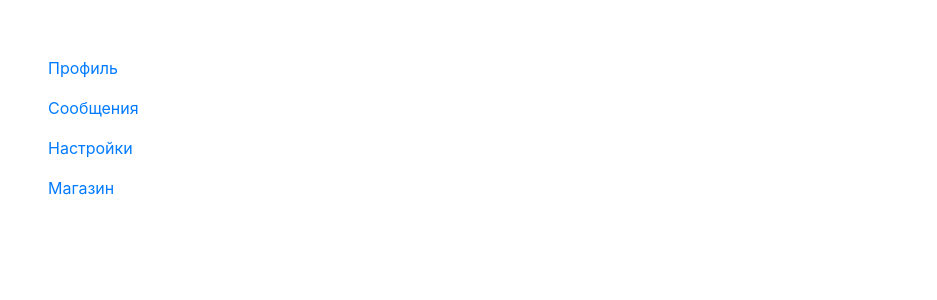
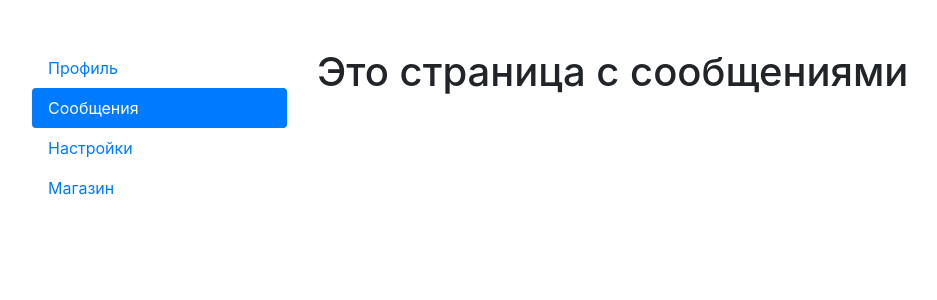
Before and after one commit to MartynovaM86/0970app, a React (Create React App) app: page /messages in a window 1280 px wide. Shown: the top 300 px of the page, without its empty margins (53-990 px from the left). Built offline with nearby package versions, Linux system fonts and the light colour scheme.

Commit message:
add components

```diff
--- a/src/App.jsx
+++ b/src/App.jsx
@@ -1,4 +1,27 @@
+import { NavLink, Route, Routes } from 'react-router-dom';
 import './App.css';
+
+
+const Profile = ()=> {
+  return (
+    <h1>Это страница с профилем</h1>
+  );
+}
+const Messages = ()=> {
+  return (
+    <h1>Это страница с сообщениями</h1>
+  );
+}
+const Settings = ()=> {
+  return (
+    <h1>Это страница с настройками</h1>
+  );
+}
+const Shop = ()=> {
+  return (
+    <h1>Магазин</h1>
+  );
+}
 
 function App() {
   return (
@@ -6,14 +29,19 @@ function App() {
     <div className="row">
   <div className="col-md-3">
     <div className="nav flex-column nav-pills">
-      <a className="nav-link" href="profile">Профиль</a>
-      <a className="nav-link" href="messages">Сообщения</a>
-      <a className="nav-link" href="settings">Настройки</a>
-      <a className="nav-link" href="shop">Магазин</a>
+      <NavLink className="nav-link" to="profile">Профиль</NavLink>
+      <NavLink className="nav-link" to="messages">Сообщения</NavLink>
+      <NavLink className="nav-link" to="settings">Настройки</NavLink>
+      <NavLink className="nav-link" to="shop">Магазин</NavLink>
     </div>
   </div>
   <div className="col-md-9">
-
+    <Routes>
+      <Route  path="/profile" element={<Profile />}/>
+      <Route  path="/messages" element={<Messages />}/>
+      <Route  path="/settings" element={<Settings />}/>
+      <Route  path="/shop" element={<Shop />}/>
+    </Routes>
   </div>
 </div>
   </div>
```
